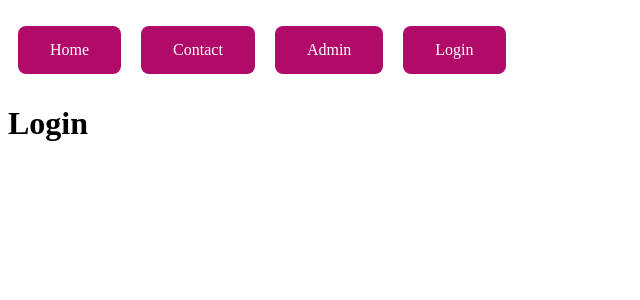
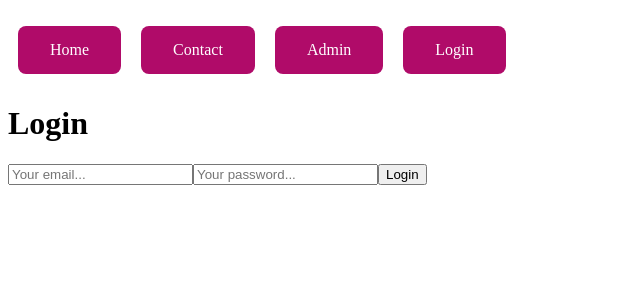
Before and after one commit to TrygveKontoret/group-project, a React (Create React App) app: page /login in a window 1280 px wide. Shown: the top 300 px of the page, without its empty margins (0-640 px from the left). Built offline with nearby package versions, Linux system fonts and the light colour scheme.

Commit message:
feat Loginpage

```diff
--- a/src/pages/login/Login.jsx
+++ b/src/pages/login/Login.jsx
@@ -1,16 +1,71 @@
-import React from 'react';
+import React, { useContext, useEffect } from 'react';
 import Nav from '../../components/Nav';
 import { useForm } from 'react-hook-form';
-import { yupRessolver } from '@hookform/resolvers/yup';
+import { yupResolver, yupRessolver } from '@hookform/resolvers/yup';
 import { userLoginSchema } from '../../utils/yupSchemas';
 import axios from 'axios';
+import { useNavigate } from 'react-router';
+import AuthContext from '../../context/AuthContext';
 
 
 const Login = () => {
+
+  const navigate = useNavigate();
+
+  const [auth, setAuth] = useContext(AuthContext);
+
+  useEffect(()=> {
+    console.log(auth);
+
+  }, []);
+
+  const{
+    register,
+    handleSubmit,
+    formState: { errors },
+  } = useForm({
+    resolver: yupResolver(userLoginSchema),
+  });
+
+  const loginUser = async (formData) => {
+    const responseData = await axios.post(AUTH_URL, {
+      indetifier: formData.email,
+      password: formData.password,
+    });
+
+    console.log('Response Data:', responseData);
+
+    setAuth(responseData.data.jwt);
+    navigate('/admin');
+  };
+
+  const onSubmit = (formData) => {
+    console.log('Form Data: ', formData);
+
+    loginUser(formData).catch(console.error);
+  };
+
+
   return (
+
+
 
     <>
         <Nav title='Login' />
+
+        <form onSubmit={handleSubmit(onSubmit)}>
+        <input {...register('email')} placeholder='Your email...' />
+        {errors.email && <span>{errors.email.message}</span>}
+
+        <input
+          {...register('password')}
+          type='password'
+          placeholder='Your password...'
+        />
+        {errors.password && <span>{errors.password.message}</span>}
+
+        <button>Login</button>
+      </form>
 
     </>
   )
```
